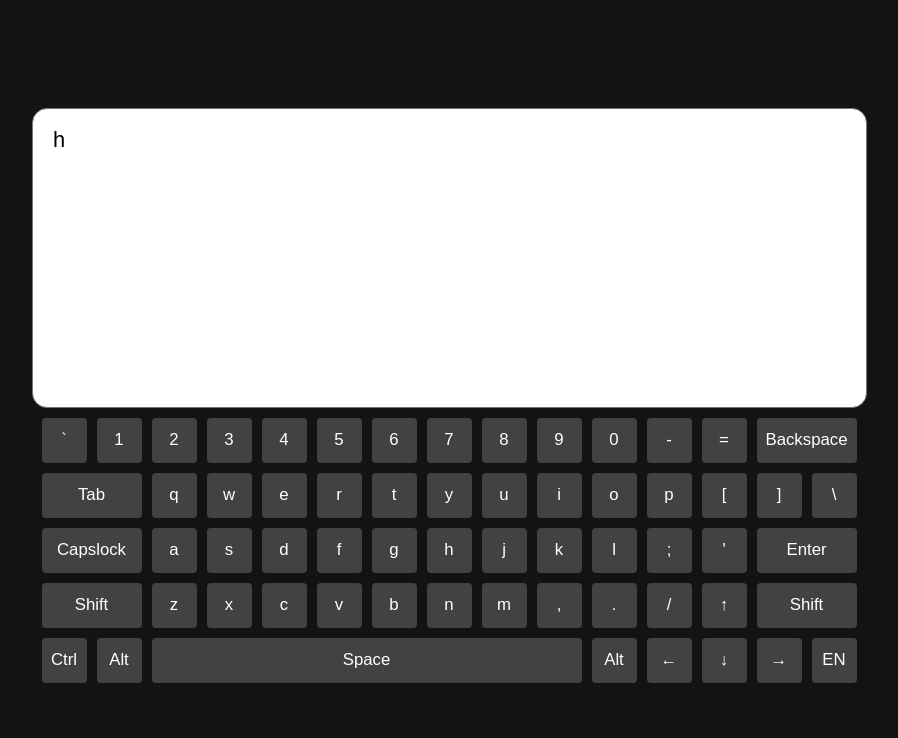
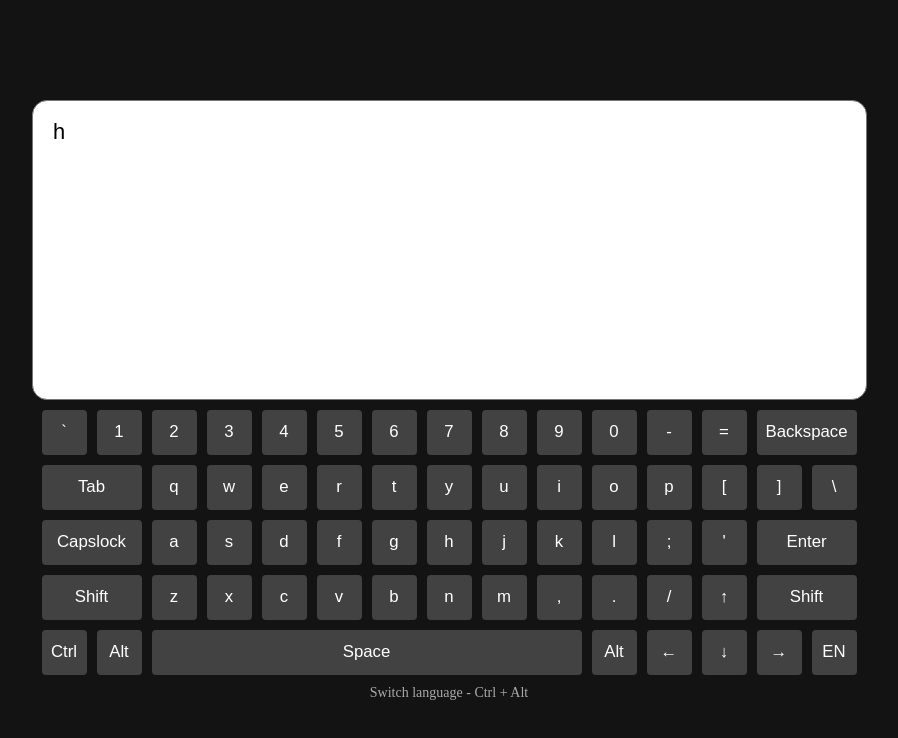
Before and after one commit to iarosch22/MyProjects, a website: page virtual-keyboard/index.html in a window 1280 px wide. Both pictures are taken after a click on the element 640 px from the left and 550 px from the top of the page. Shown: the whole page, without its empty margins (191-1089 px from the left). Drawn offline with Linux system fonts and the light colour scheme.

Commit message:
feat: add lint and fix some functions

```diff
--- a/virtual-keyboard/index.js
+++ b/virtual-keyboard/index.js
@@ -1,58 +1,18 @@
-const classes = ['key', 'key', 'key', 'key', 'key', 'key', 'key', 'key', 'key', 'key', 'key', 'key', 'key', 'double-key',
-                'double-key', 'key', 'key', 'key', 'key', 'key', 'key', 'key', 'key', 'key', 'key', 'key', 'key', 'key',
-                'double-key', 'key', 'key', 'key', 'key', 'key', 'key', 'key', 'key', 'key', 'key', 'key', 'double-key',
-                'double-key', 'key', 'key', 'key', 'key', 'key', 'key', 'key', 'key', 'key', 'key', 'key' ,'double-key',
-                'key', 'key', 'space', 'key', 'key', 'key', 'key', 'key'];
-
-
-const data = ['Backquote', 'Digit1', 'Digit2', 'Digit3', 'Digit4', 'Digit5', 'Digit6', 'Digit7', 'Digit8', 'Digit9', 'Digit0', 'NumpadSubtract', 'Equal', 'Backspace',
-             'Tab', 'KeyQ', 'KeyW', 'KeyE', 'KeyR', 'KeyT', 'KeyY', 'KeyU', 'KeyI', 'KeyO', 'KeyP', 'BracketLeft', 'BracketRight', 'Backslash',
-             'CapsLock', 'KeyA', 'KeyS', 'KeyD', 'KeyF', 'KeyG', 'KeyH', 'KeyJ', 'KeyK', 'KeyL', 'Semicolon', 'Quote', 'Enter',
-             'ShiftLeft', 'KeyZ', 'KeyX', 'KeyC', 'KeyV', 'KeyB', 'KeyN', 'KeyM', 'Comma', 'Period', 'Slash', 'ArrowUp' ,'ShiftRight',
-             'ControlLeft', 'AltLeft', 'Space', 'AltRight', 'ArrowLeft', 'ArrowDown', 'ArrowRight', 'Lang'];
-
-
-const enKeys = ['`', '1', '2', '3', '4', '5', '6', '7', '8', '9', '0', '-', '=', 'Backspace',
-                `Tab`, 'q', 'w', 'e', 'r', 't', 'y', 'u', 'i', 'o', 'p', '[', ']', '\\',
-                'Capslock', 'a', 's', 'd', 'f', 'g', 'h', 'j', 'k', 'l', ';', '\'', 'Enter',
-                'Shift', 'z', 'x', 'c', 'v', 'b', 'n', 'm', ',', '.', '/', '&#8593;' ,'Shift',
-                'Ctrl', 'Alt', 'Space', 'Alt', '&#8592', '&#8595;', '&#8594;', 'EN'];
-
-const enShift = ['~', '!', '@', '#', '$', '%', '^', '&', '*', '(', ')', '_', '+', 'Backspace',
-                `Tab`, 'Q', 'W', 'E', 'R', 'T', 'Y', 'U', 'I', 'O', 'P', '{', '}', '|',
-                'Capslock', 'A', 'S', 'D', 'F', 'G', 'H', 'J', 'K', 'L', ':', '"', 'Enter',
-                'Shift', 'Z', 'X', 'C', 'V', 'B', 'N', 'M', '<', '>', '?', '&#8593;' ,'Shift',
-                'Ctrl', 'Alt', 'Space', 'Alt', '&#8592', '&#8595;', '&#8594;', 'EN'];
-
-const enCaps = ['`', '1', '2', '3', '4', '5', '6', '7', '8', '9', '0', '-', '=', 'Backspace',
-                `Tab`, 'Q', 'W', 'E', 'R', 'T', 'Y', 'U', 'I', 'O', 'P', '[', ']', '\\',
-                'Capslock', 'A', 'S', 'D', 'F', 'G', 'H', 'J', 'K', 'L', ';', '\'', 'Enter',
-                'Shift', 'Z', 'X', 'C', 'V', 'B', 'N', 'M', ',', '.', '/', '&#8593;' ,'Shift',
-                'Ctrl', 'Alt', 'Space', 'Alt', '&#8592', '&#8595;', '&#8594;', 'EN'];
-
-
-const ruKeys = ['ё', '1', '2', '3', '4', '5', '6', '7', '8', '9', '0', '-', '=', 'Backspace',
-                `Tab`, 'й', 'ц', 'у', 'к', 'е', 'н', 'г', 'ш', 'щ', 'з', 'х', 'ъ', '\\',
-                'Capslock', 'ф', 'ы', 'в', 'а', 'п', 'р', 'о', 'л', 'д', 'ж', 'э', 'Enter',
-                'Shift', 'я', 'ч', 'с', 'м', 'и', 'т', 'ь', 'б', 'ю', '.', '&#8593;' ,'Shift',
-                'Ctrl', 'Alt', 'Space', 'Alt', '&#8592', '&#8595;', '&#8594;', 'RU'];
-
-const ruShift = ['Ё', '!', '"', '№', ';', '%', ':', '?', '*', '(', ')', '_', '+', 'Backspace',
-                `Tab`, 'Й', 'Ц', 'У', 'К', 'Е', 'Н', 'Г', 'Ш', 'Щ', 'З', 'Х', 'Ъ', '/',
-                'Capslock', 'Ф', 'Ы', 'В', 'А', 'П', 'Р', 'О', 'Л', 'Д', 'Ж', 'Э', 'Enter',
-                'Shift', 'Я', 'Ч', 'С', 'М', 'И', 'Т', 'Ь', 'Б', 'Ю', ',', '&#8593;' ,'Shift',
-                'Ctrl', 'Alt', 'Space', 'Alt', '&#8592', '&#8595;', '&#8594;', 'RU'];
-
-const ruCaps = ['ё', '1', '2', '3', '4', '5', '6', '7', '8', '9', '0', '-', '=', 'Backspace',
-                `Tab`, 'Й', 'Ц', 'У', 'К', 'Е', 'Н', 'Г', 'Ш', 'Щ', 'З', 'Х', 'Ъ', '\\',
-                'Capslock', 'Ф', 'Ы', 'В', 'А', 'П', 'Р', 'О', 'Л', 'Д', 'Ж', 'Э', 'Enter',
-                'Shift', 'Я', 'Ч', 'С', 'М', 'И', 'Т', 'Ь', 'Б', 'Ю', '.', '&#8593;' ,'Shift',
-                'Ctrl', 'Alt', 'Space', 'Alt', '&#8592', '&#8595;', '&#8594;', 'RU'];
-
-
+/* eslint-disable linebreak-style */
+/* eslint-disable no-restricted-globals */
+/* eslint-disable no-undef */
+/* eslint-disable no-use-before-define */
+const classes = ['key', 'key', 'key', 'key', 'key', 'key', 'key', 'key', 'key', 'key', 'key', 'key', 'key', 'double-key', 'double-key', 'key', 'key', 'key', 'key', 'key', 'key', 'key', 'key', 'key', 'key', 'key', 'key', 'key', 'double-key', 'key', 'key', 'key', 'key', 'key', 'key', 'key', 'key', 'key', 'key', 'key', 'double-key', 'double-key', 'key', 'key', 'key', 'key', 'key', 'key', 'key', 'key', 'key', 'key', 'key', 'double-key', 'key', 'key', 'space', 'key', 'key', 'key', 'key', 'key'];
+const data = ['Backquote', 'Digit1', 'Digit2', 'Digit3', 'Digit4', 'Digit5', 'Digit6', 'Digit7', 'Digit8', 'Digit9', 'Digit0', 'NumpadSubtract', 'Equal', 'Backspace', 'Tab', 'KeyQ', 'KeyW', 'KeyE', 'KeyR', 'KeyT', 'KeyY', 'KeyU', 'KeyI', 'KeyO', 'KeyP', 'BracketLeft', 'BracketRight', 'Backslash', 'CapsLock', 'KeyA', 'KeyS', 'KeyD', 'KeyF', 'KeyG', 'KeyH', 'KeyJ', 'KeyK', 'KeyL', 'Semicolon', 'Quote', 'Enter', 'ShiftLeft', 'KeyZ', 'KeyX', 'KeyC', 'KeyV', 'KeyB', 'KeyN', 'KeyM', 'Comma', 'Period', 'Slash', 'ArrowUp', 'ShiftRight', 'ControlLeft', 'AltLeft', 'Space', 'AltRight', 'ArrowLeft', 'ArrowDown', 'ArrowRight', 'Lang'];
+const enKeys = ['`', '1', '2', '3', '4', '5', '6', '7', '8', '9', '0', '-', '=', 'Backspace', 'Tab', 'q', 'w', 'e', 'r', 't', 'y', 'u', 'i', 'o', 'p', '[', ']', '\\', 'Capslock', 'a', 's', 'd', 'f', 'g', 'h', 'j', 'k', 'l', ';', '\'', 'Enter', 'Shift', 'z', 'x', 'c', 'v', 'b', 'n', 'm', ',', '.', '/', '&#8593;', 'Shift', 'Ctrl', 'Alt', 'Space', 'Alt', '&#8592', '&#8595;', '&#8594;', 'EN'];
+const enShift = ['~', '!', '@', '#', '$', '%', '^', '&', '*', '(', ')', '_', '+', 'Backspace', 'Tab', 'Q', 'W', 'E', 'R', 'T', 'Y', 'U', 'I', 'O', 'P', '{', '}', '|', 'Capslock', 'A', 'S', 'D', 'F', 'G', 'H', 'J', 'K', 'L', ':', '"', 'Enter', 'Shift', 'Z', 'X', 'C', 'V', 'B', 'N', 'M', '<', '>', '?', '&#8593;', 'Shift', 'Ctrl', 'Alt', 'Space', 'Alt', '&#8592', '&#8595;', '&#8594;', 'EN'];
+const enCaps = ['`', '1', '2', '3', '4', '5', '6', '7', '8', '9', '0', '-', '=', 'Backspace', 'Tab', 'Q', 'W', 'E', 'R', 'T', 'Y', 'U', 'I', 'O', 'P', '[', ']', '\\', 'Capslock', 'A', 'S', 'D', 'F', 'G', 'H', 'J', 'K', 'L', ';', '\'', 'Enter', 'Shift', 'Z', 'X', 'C', 'V', 'B', 'N', 'M', ',', '.', '/', '&#8593;', 'Shift', 'Ctrl', 'Alt', 'Space', 'Alt', '&#8592', '&#8595;', '&#8594;', 'EN'];
+const ruKeys = ['ё', '1', '2', '3', '4', '5', '6', '7', '8', '9', '0', '-', '=', 'Backspace', 'Tab', 'й', 'ц', 'у', 'к', 'е', 'н', 'г', 'ш', 'щ', 'з', 'х', 'ъ', '\\', 'Capslock', 'ф', 'ы', 'в', 'а', 'п', 'р', 'о', 'л', 'д', 'ж', 'э', 'Enter', 'Shift', 'я', 'ч', 'с', 'м', 'и', 'т', 'ь', 'б', 'ю', '.', '&#8593;', 'Shift', 'Ctrl', 'Alt', 'Space', 'Alt', '&#8592', '&#8595;', '&#8594;', 'RU'];
+const ruShift = ['Ё', '!', '"', '№', ';', '%', ':', '?', '*', '(', ')', '_', '+', 'Backspace', 'Tab', 'Й', 'Ц', 'У', 'К', 'Е', 'Н', 'Г', 'Ш', 'Щ', 'З', 'Х', 'Ъ', '/', 'Capslock', 'Ф', 'Ы', 'В', 'А', 'П', 'Р', 'О', 'Л', 'Д', 'Ж', 'Э', 'Enter', 'Shift', 'Я', 'Ч', 'С', 'М', 'И', 'Т', 'Ь', 'Б', 'Ю', ',', '&#8593;', 'Shift', 'Ctrl', 'Alt', 'Space', 'Alt', '&#8592', '&#8595;', '&#8594;', 'RU'];
+const ruCaps = ['ё', '1', '2', '3', '4', '5', '6', '7', '8', '9', '0', '-', '=', 'Backspace', 'Tab', 'Й', 'Ц', 'У', 'К', 'Е', 'Н', 'Г', 'Ш', 'Щ', 'З', 'Х', 'Ъ', '\\', 'Capslock', 'Ф', 'Ы', 'В', 'А', 'П', 'Р', 'О', 'Л', 'Д', 'Ж', 'Э', 'Enter', 'Shift', 'Я', 'Ч', 'С', 'М', 'И', 'Т', 'Ь', 'Б', 'Ю', '.', '&#8593;', 'Shift', 'Ctrl', 'Alt', 'Space', 'Alt', '&#8592', '&#8595;', '&#8594;', 'RU'];
 function сreateKeyboard() {
   let lang = 'en';
-    if(localStorage.getItem('language')) {
+  if (localStorage.getItem('language')) {
     lang = localStorage.getItem('language');
   }
   let caps = false;
@@ -60,17 +20,19 @@ function сreateKeyboard() {
 
   const BODY = document.querySelector('body');
 
-
   textarea = document.createElement('textarea');
   keyboard = document.createElement('div');
-
+  message = document.createElement('p');
 
   BODY.appendChild(textarea);
   BODY.appendChild(keyboard);
+  BODY.appendChild(message);
+
+  message.innerHTML = 'Switch language - Ctrl + Alt';
 
   keyboard.classList.add('keyboard');
 
-    for(let i = 0; i < 62; i++) {
+  for (let i = 0; i < 62; i += 1) {
     button = document.createElement('button');
 
     button.innerHTML = getKeyValue(i);
@@ -82,24 +44,24 @@ function сreateKeyboard() {
 
   function getKeyValue(index) {
     let key = '';
-        if(lang === 'en') {
-            if(caps) {
+    if (lang === 'en') {
+      if (caps) {
         key = enCaps[index];
       }
-            if(shift) {
+      if (shift) {
         key = enShift[index];
       }
-            if(!caps && !shift) {
+      if (!caps && !shift) {
         key = enKeys[index];
       }
     } else {
-            if(caps) {
+      if (caps) {
         key = ruCaps[index];
       }
-            if(shift) {
+      if (shift) {
         key = ruShift[index];
       }
-            if(!caps && !shift) {
+      if (!caps && !shift) {
         key = ruKeys[index];
       }
     }
@@ -109,27 +71,24 @@ function сreateKeyboard() {
     return classes[index];
   }
   function getKeyDate(index) {
-        return data[index];ё
+    return data[index];
   }
 
-    document.addEventListener('keydown', function(event) {
+  document.addEventListener('keydown', (event) => {
+    const buttons = document.querySelectorAll('button');
+    const key = event.code;
+    const index = data.indexOf(key);
 
-        let buttons = document.querySelectorAll('button');
-        let key = event.code;
-        let index = data.indexOf(key);
-
-        console.log(index);
-
-        if(index >= 0) {
+    if (index >= 0) {
       event.preventDefault();
       buttons[index].classList.add('active');
-            if((event.altKey && key === 'ControlLeft') ||
-                (event.ctrlKey && key ==='AltLeft')) {
+      if ((event.altKey && key === 'ControlLeft')
+                || (event.ctrlKey && key === 'AltLeft')) {
         changeLanguage();
       }
       switch (key) {
         case 'Tab':
-                    textarea.innerHTML = textarea.innerHTML + '    ';
+          textarea.innerHTML += '    ';
           break;
         case 'CapsLock':
           capslockKeyboard();
@@ -141,49 +100,43 @@ function сreateKeyboard() {
           shiftKeyboard();
           break;
         case 'Enter':
-                    textarea.innerHTML = textarea.innerHTML + '\n';
+          textarea.innerHTML += '\n';
           break;
         case 'Backspace':
           backspaceKeyboard();
           break;
         case 'Space':
-                    textarea.innerHTML = textarea.innerHTML + ' ';
+          textarea.innerHTML += ' ';
           break;
         case 'AltLeft':
           break;
         case 'ControlLeft':
           break;
         default:
-                    textarea.innerHTML = textarea.innerHTML + getKeyValue(index);
+          textarea.innerHTML += getKeyValue(index);
       }
-        } else {
-            if(key !== 'F5') {
+    } else if (key !== 'F5') {
       event.preventDefault();
     }
-        }
-
-        console.log(event.code);
-    })
-    document.addEventListener('keyup', function(event) {
+  });
+  document.addEventListener('keyup', (event) => {
     event.preventDefault();
 
-        let buttons = document.querySelectorAll('button');
-        let key = event.code;
-        let index = data.indexOf(key);
-        if(index >= 0) {
+    const buttons = document.querySelectorAll('button');
+    const key = event.code;
+    const index = data.indexOf(key);
+    if (index >= 0) {
       buttons[index].classList.remove('active');
     }
-    })
+  });
 
-
-
-    keyboard.addEventListener('click', function() {
-        if(event.target.tagName === 'BUTTON') {
-            let key = event.target.dataset.key;
-            let index = data.indexOf(key);
+  this.keyboard.addEventListener('click', () => {
+    if (event.target.tagName === 'BUTTON') {
+      const { key } = event.target.dataset;
+      const index = data.indexOf(key);
       switch (key) {
         case 'Tab':
-                    textarea.innerHTML = textarea.innerHTML + '    ';
+          textarea.innerHTML += '    ';
           break;
         case 'CapsLock':
           capslockKeyboard();
@@ -195,13 +148,13 @@ function сreateKeyboard() {
           shiftKeyboard();
           break;
         case 'Enter':
-                    textarea.innerHTML = textarea.innerHTML + '\n';
+          textarea.innerHTML += '\n';
           break;
         case 'Backspace':
           backspaceKeyboard();
           break;
         case 'Space':
-                    textarea.innerHTML = textarea.innerHTML + ' ';
+          textarea.innerHTML += ' ';
           break;
         case 'Lang':
           changeLanguage();
@@ -213,14 +166,13 @@ function сreateKeyboard() {
         case 'ControlLeft':
           break;
         default:
-                    textarea.innerHTML = textarea.innerHTML + getKeyValue(index);
+          textarea.innerHTML += getKeyValue(index);
       }
     }
   });
-
   function capslockKeyboard() {
-        let cpsBtn = document.querySelector('[data-key="CapsLock"]');
-        if(caps) {
+    const cpsBtn = document.querySelector('[data-key="CapsLock"]');
+    if (caps) {
       caps = false;
       cpsBtn.classList.remove('caps');
       changeKeyboard();
@@ -231,7 +183,7 @@ function сreateKeyboard() {
     }
   }
   function changeLanguage() {
-        if(lang === 'ru') {
+    if (lang === 'ru') {
       lang = 'en';
       localStorage.setItem('language', lang);
       changeKeyboard();
@@ -242,11 +194,11 @@ function сreateKeyboard() {
     }
   }
   function backspaceKeyboard() {
-        let str = textarea.innerHTML;
+    const str = this.textarea.innerHTML;
     textarea.innerHTML = str.slice(0, -1);
   }
   function shiftKeyboard() {
-        if(shift) {
+    if (shift) {
       shift = false;
       changeKeyboard();
     } else {
@@ -255,28 +207,25 @@ function сreateKeyboard() {
     }
   }
 
-
   function changeKeyboard() {
     const buttons = document.querySelectorAll('button');
-        if(lang === 'en') {
-            if(caps) {
-                for(let i = 0; i < 62; i++) {
+    if (lang === 'en') {
+      if (caps) {
+        for (let i = 0; i < 62; i += 1) {
           buttons[i].innerHTML = getKeyValue(i);
         }
       } else {
-                for(let i = 0; i < 62; i++) {
+        for (let i = 0; i < 62; i += 1) {
           buttons[i].innerHTML = getKeyValue(i);
         }
       }
-        } else {
-            if(caps) {
-                for(let i = 0; i < 62; i++) {
+    } else if (caps) {
+      for (let i = 0; i < 62; i += 1) {
         buttons[i].innerHTML = getKeyValue(i);
       }
     } else {
-                for(let i = 0; i < 62; i++) {
+      for (let i = 0; i < 62; i += 1) {
         buttons[i].innerHTML = getKeyValue(i);
-                }
       }
     }
   }
--- a/virtual-keyboard/style.css
+++ b/virtual-keyboard/style.css
@@ -20,6 +20,11 @@ textarea {
     resize: none;
     overflow: auto;
     border-radius: 15px;
+}
+p {
+    text-align: center;
+    font-size: 14px;
+    color: darkgrey;
 }
 .keyboard {
     margin: 0 auto;
```
Also changed, not shown: package.json (added, +31 -0 lines), 2 other files. Lines whose indentation alone changed are shown as unchanged.
